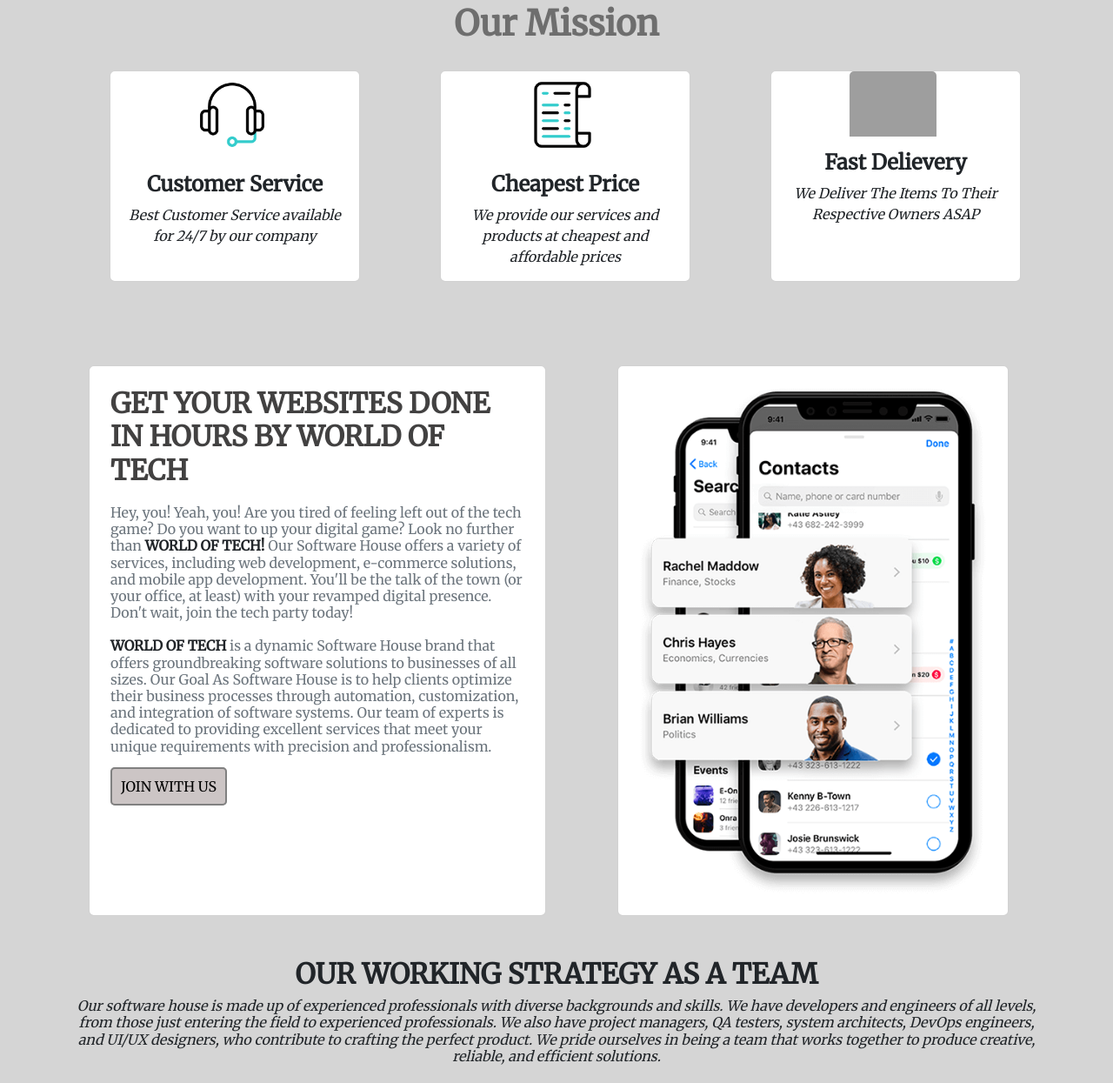
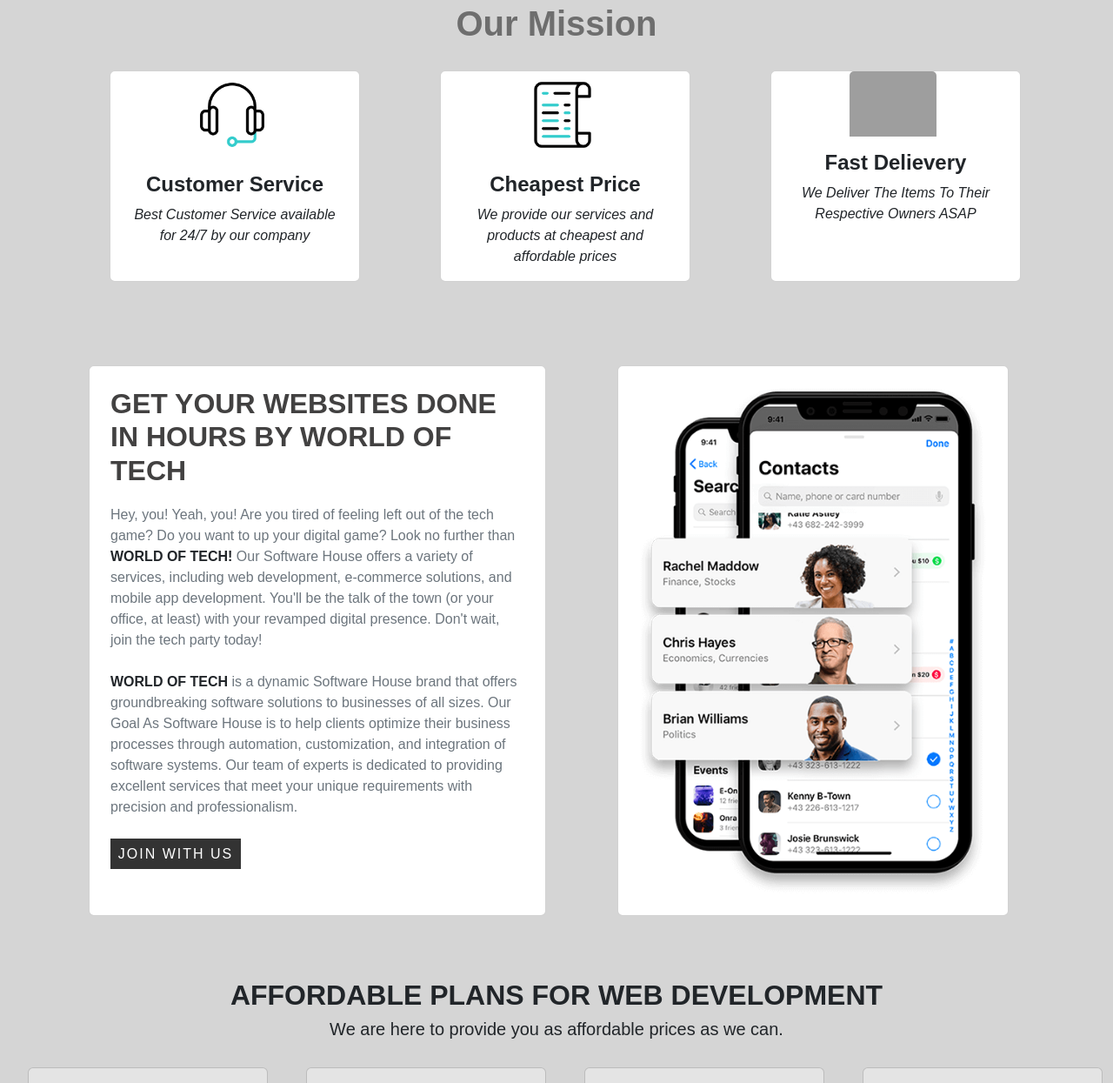
Before and after one commit to mesumbinshaukat/World-Of-Tech, a PHP site: page / in a window 1280 px wide. Shown: the part 551-1796 px from the top of the page at 87% size. Run offline with PHP 8.4, Linux system fonts and the light colour scheme; some libraries are stand-ins or nearby versions; grey boxes are pictures that could not be loaded.

Commit message:
hohohahaha
heh :alien: :8ball:

```diff
--- a/contact.php
+++ b/contact.php
@@ -35,6 +35,7 @@
         border-radius: 0;
         border-bottom: 1px solid #ddd
     }
+
     </style>
 </head>
 
@@ -115,7 +116,7 @@
                             </div>
                         </div>
 
-                        <input type="submit" name="btn_submit" value="Submit Request" class="btn btn-outline-dark">
+                        <input type="submit" name="btn_submit" value="Submit Request" class="btn btn-dark">
                     </form>
 
                 </div>
--- a/font.html
+++ b/font.html
@@ -1,11 +1,11 @@
 <style>
     @import url('https://fonts.googleapis.com/css2?family=Merriweather&display=swap');
     *{
-font-family: 'Merriweather', serif;    }
+font-family: sans-serif;    }
 
     html {
-font-family: 'Merriweather', serif;    }
+font-family: sans-serif;    }
 
     body {
-font-family: 'Merriweather', serif;    }
+font-family: sans-serif;    }
 </style>
--- a/index.php
+++ b/index.php
@@ -99,10 +99,6 @@
                     <?php include('secondcard.html'); ?>
                 </div>
                 <section>
-                    <?php include('video.html');?>
-
-                </section>
-                <section>
                     <?php include('plans.html'); ?>
 
                     <section>
--- a/plans.html
+++ b/plans.html
@@ -12,22 +12,6 @@
         .planimage{
             width: 20px;
         }
-        .our{
-            font-size: medium;
-            width: 80px;
-            border: 2px solid gray;
-            background-color: rgb(204, 197, 197);
-            padding:8px 18px;
-            border-radius: 5px;
-            color: black;
-            text-decoration: none;
-            transition: .3s;
-        }
-        .our:hover{
-            transform: scale(1.1);
-            color: black;
-        }
-
         .cardbg{
             background-color: rgb(228, 228, 228) !important;
             transition: .3s ease-in-out;
@@ -35,6 +19,48 @@
         .cardbg:hover{
             transform: scale(1.05);
         }
+        .anchor{
+  display: block;
+  width: 150px;
+  height: 35px;
+  line-height: 32px;
+  font-size: 16px;
+  font-family: sans-serif;
+  text-decoration: none;
+  color: #fff;
+  border: 2px solid #333;
+  background-color:#333 ;
+  letter-spacing: 2px;
+  text-align: center;
+  position: relative;
+  transition: all .35s;
+}
+
+.anchor span{
+  position: relative;
+  z-index: 2;
+}
+
+.anchor:after{
+  position: absolute;
+  content: "";
+  top: 0;
+  left: 0;
+  width: 0;
+  height: 100%;
+  background: #000;
+  transition: all .35s;
+}
+
+.anchor:hover{
+  color: #fff;
+}
+
+.anchor:hover:after{
+  width: 100%;
+}
+
+
     </style>
 </head>
 
@@ -167,8 +193,8 @@
                   </div>
                   </li>
                 </ul>
-                <div class="card-body">
-                    <a href="contact.php" target="_blank" class="our">Book Now</a>
+                <div class="card-body d-flex justify-content-center">
+          <a  class="anchor" href="contact.php" target="_blank"><span>Book Now</span></a>
                 </div>
               </div>
             </div>
@@ -290,9 +316,9 @@
                   </div>
                   </li>
                 </ul>
-                <div class="card-body">
-                    <a href="contact.php" target="_blank" class="our">Book Now</a>
-                </div>
+                <div class="card-body d-flex justify-content-center">
+                  <a  class="anchor" href="contact.php" target="_blank"><span>Book Now</span></a>
+                        </div>
               </div>
             </div>
             <div class="col-lg-3 col-md-6 col-sm-12 d-flex justify-content-center mb-4" data-aos="zoom-in-up">
@@ -413,9 +439,9 @@
                   </div>
                   </li>
                 </ul>
-                <div class="card-body">
-                    <a href="contact.php" target="_blank" class="our">Book Now</a>
-                </div>
+                <div class="card-body d-flex justify-content-center">
+                  <a  class="anchor" href="contact.php" target="_blank"><span>Book Now</span></a>
+                        </div>
               </div>
             </div>
             <div class="col-lg-3 col-md-6 col-sm-12 d-flex justify-content-center mb-4" data-aos="zoom-in-down" >
@@ -536,9 +562,9 @@
                   </div>
                   </li>
                 </ul>
-                <div class="card-body">
-                    <a href="contact.php" target="_blank" class="our">Book Now</a>
-                </div>
+                <div class="card-body d-flex justify-content-center">
+                  <a  class="anchor" href="contact.php" target="_blank"><span>Book Now</span></a>
+                        </div>
               </div>
             </div>
         </div>
--- a/secondcard.html
+++ b/secondcard.html
@@ -29,23 +29,51 @@
         }
         .sstext{
             font-size: medium;
+            letter-spacing: 0.5px;
+            word-spacing: 1px;
         }
         }
-        .button{
-            font-size: medium;
-            width: 80px;
-            border: 2px solid gray;
-            background-color: rgb(204, 197, 197);
-            padding: 10px;
-            border-radius: 5px;
-            color: black;
-            text-decoration: none;
-            transition: .3s;
-        }
-        .button:hover{
-              width: 90px;
-              color: black;
-        }
+        .anchor{
+  display: block;
+  width: 150px;
+  height: 35px;
+  line-height: 32px;
+  font-size: 16px;
+  font-family: sans-serif;
+  text-decoration: none;
+  color: #fff;
+  border: 2px solid #333;
+  background-color:#333 ;
+  letter-spacing: 2px;
+  text-align: center;
+  position: relative;
+  transition: all .35s;
+}
+
+.anchor span{
+  position: relative;
+  z-index: 2;
+}
+
+.anchor:after{
+  position: absolute;
+  content: "";
+  top: 0;
+  left: 0;
+  width: 0;
+  height: 100%;
+  background: #000;
+  transition: all .35s;
+}
+
+.anchor:hover{
+  color: #fff;
+}
+
+.anchor:hover:after{
+  width: 100%;
+}
+
     </style>
 </head>
 
@@ -55,9 +83,9 @@
             <div class="col-lg-6 col-md-6 d-flex justify-content-center" data-aos="fade-left">
                 <div class="card p-2">
                     <div class="card-body">
-                        <h5 class="card-title fs-2 fw-bolder mb-4 sftext">GET YOUR WEBSITES DONE IN HOURS BY WORLD OF
-                            TECH</h5>
-                        <h6 class="card-subtitle mb-2 text-muted mb-4 sstext">Hey, you! Yeah, you! Are you tired of feeling
+                        <h2 class="card-title fw-bolder mb-4 sftext">GET YOUR WEBSITES DONE IN HOURS BY WORLD OF
+                            TECH</h2>
+                        <p class="card-subtitle mb-2 text-muted mb-4 sstext">Hey, you! Yeah, you! Are you tired of feeling
                             left out of the tech game? Do you want to up your digital game? Look no further than <b class="text-dark"> WORLD
                             OF TECH!</b> Our Software House offers a variety of services, including web development,
                             e-commerce solutions, and mobile app development. You'll be the talk of the town (or your
@@ -68,8 +96,8 @@
                             solutions to businesses of all sizes. Our Goal As Software House is to help clients optimize
                             their business processes through automation, customization, and integration of software
                             systems. Our team of experts is dedicated to providing excellent services that meet your
-                            unique requirements with precision and professionalism.</h6>
-                        <a href="contact.php" class="button">JOIN WITH US</a>
+                            unique requirements with precision and professionalism.</p>
+                        <a href="contact.php" class="anchor text-white"><span>JOIN WITH US</span></a>
                     </div>
                 </div>
             </div>
--- a/video.html
+++ /dev/null
@@ -1,49 +0,0 @@
-<!DOCTYPE html>
-<html lang="en">
-
-<head>
-
-    <link href="https://cdn.jsdelivr.net/npm/bootstrap@5.2.3/dist/css/bootstrap.min.css" rel="stylesheet" integrity="sha384-rbsA2VBKQhggwzxH7pPCaAqO46MgnOM80zW1RWuH61DGLwZJEdK2Kadq2F9CUG65" crossorigin="anonymous">
-</head>
-
-<body>
-
-    <div class="container mt-5 mb-5">
-        <div class="row">
-            <div class="col-lg-12">
-                <h1 class="fs-2 fw-bold text-center">OUR WORKING STRATEGY AS A TEAM</h1>
-                <h6 class="fst-italic text-center mb-4">
-                    Our software house is made up of experienced professionals with diverse backgrounds and skills. We
-                    have
-                    developers and engineers of all levels, from those just entering the field to experienced
-                    professionals. We
-                    also have project managers, QA testers, system architects, DevOps engineers, and UI/UX designers,
-                    who
-                    contribute to crafting the perfect product. We pride ourselves in being a team that works together
-                    to
-                    produce creative, reliable, and efficient solutions.</h6>
-            </div>
-            <div class="col-lg-12 d-flex justify-content-center">
-
-                <!-- <video src="./video/business-136259.mp4" width="70%" controls autoplay></video> -->
-                <iframe src="./video/business-136259.mp4" allow="accelerometer; autoplay; clipboard-write; encrypted-media; gyroscope; picture-in-picture ;"  allowfullscreen
-                width="850" height="478" frameborder="0"></iframe>
-            </div>
-        </div>
-
-    </div>
-
-
-
-
-
-
-
-
-
-
-
-   <script src="https://cdn.jsdelivr.net/npm/bootstrap@5.2.3/dist/js/bootstrap.min.js" integrity="sha384-cuYeSxntonz0PPNlHhBs68uyIAVpIIOZZ5JqeqvYYIcEL727kskC66kF92t6Xl2V" crossorigin="anonymous"></script>
-</body>
-
-</html>
```
